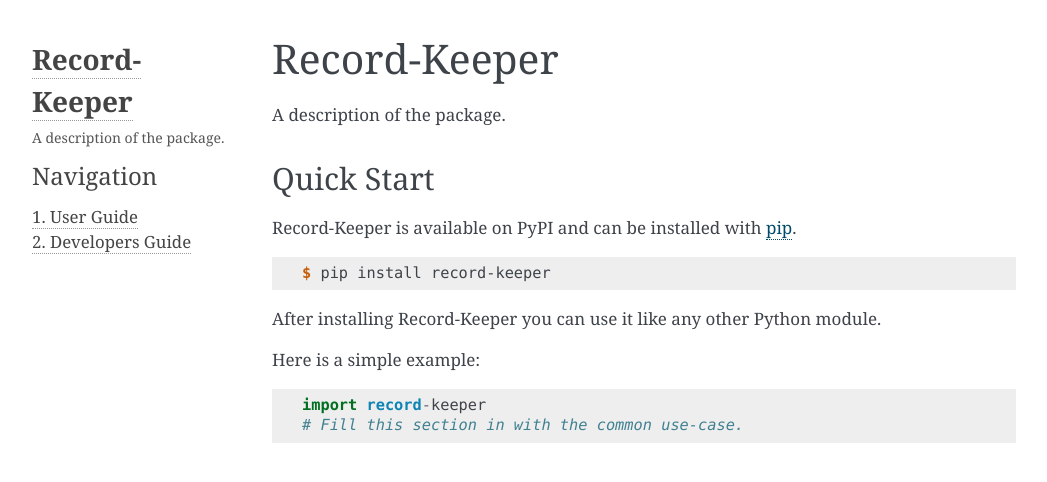
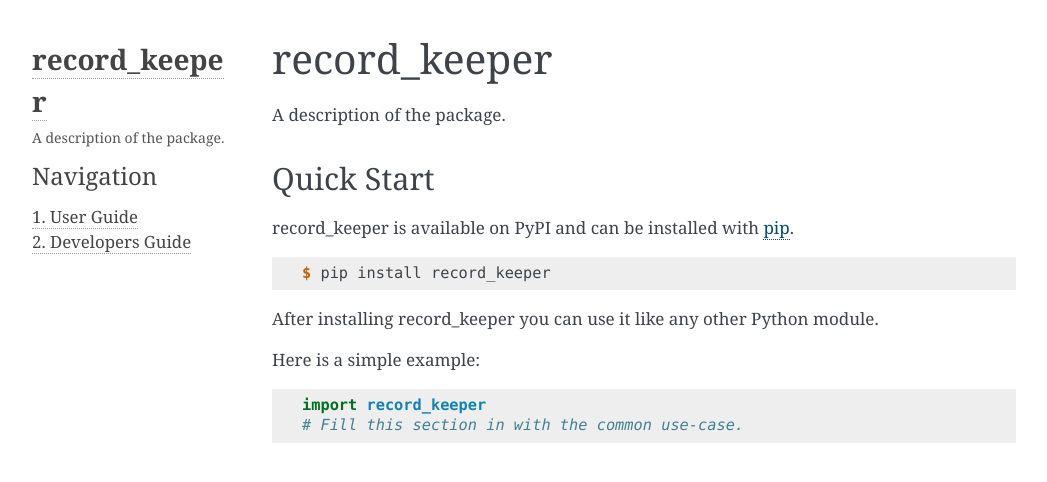
Before and after one commit to williamwissemann/record_keeper, a Sphinx documentation site: the page built from docs/source/index.rst, in a window 1280 px wide. Shown: the top 482 px of the page, without its empty margins (106-1153 px from the left). Built offline with Sphinx 7.4.7, drawn with Linux system fonts in a browser that asks for light colours; pages that are not in the unit, such as notebooks, are missing from menus.

```diff
--- a/docs/source/conf.py
+++ b/docs/source/conf.py
@@ -17,7 +17,7 @@ from sphinx.ext import apidoc
 
 regexp = re.compile(r'.*__version__ = [\'\"](.*?)[\'\"]', re.S)
 repo_root = os.path.dirname(os.path.dirname(os.path.dirname(__file__)))
-pkg_root = os.path.join(repo_root, 'src', 'record-keeper')
+pkg_root = os.path.join(repo_root, 'src', 'record_keeper')
 init_file = os.path.join(pkg_root, '__init__.py')
 with open(init_file, 'r') as f:
     module_content = f.read()
@@ -52,7 +52,7 @@ source_suffix = '.rst'
 master_doc = 'index'
 
 # General information about the project.
-project = 'Record-Keeper'
+project = 'record_keeper'
 copyright = '2021, William T. Wissemann'
 author = 'William T. Wissemann'
 
--- a/docs/source/index.rst
+++ b/docs/source/index.rst
@@ -1,4 +1,4 @@
-Record-Keeper
+record_keeper
 #############
 
 A description of the package.
@@ -16,17 +16,17 @@ A description of the package.
 Quick Start
 ===========
 
-Record-Keeper is available on PyPI and can be installed with `pip <https://pip.pypa.io>`_.
+record_keeper is available on PyPI and can be installed with `pip <https://pip.pypa.io>`_.
 
 .. code-block:: console
 
-    $ pip install record-keeper
+    $ pip install record_keeper
 
-After installing Record-Keeper you can use it like any other Python module.
+After installing record_keeper you can use it like any other Python module.
 
 Here is a simple example:
 
 .. code-block:: python
 
-    import record-keeper
+    import record_keeper
     # Fill this section in with the common use-case.
--- a/requirements.dev.txt
+++ b/requirements.dev.txt
@@ -7,8 +7,10 @@ black
 coverage
 isort
 mypy
+mock
 sphinx
 twine
 wheel
 pytest
 pytest-cov
+pytest-asyncio
```
Also changed, not shown: docs/source/dev/index.rst (+24 -24 lines), docs/source/user/index.rst (+4 -4 lines), 10 other files.
